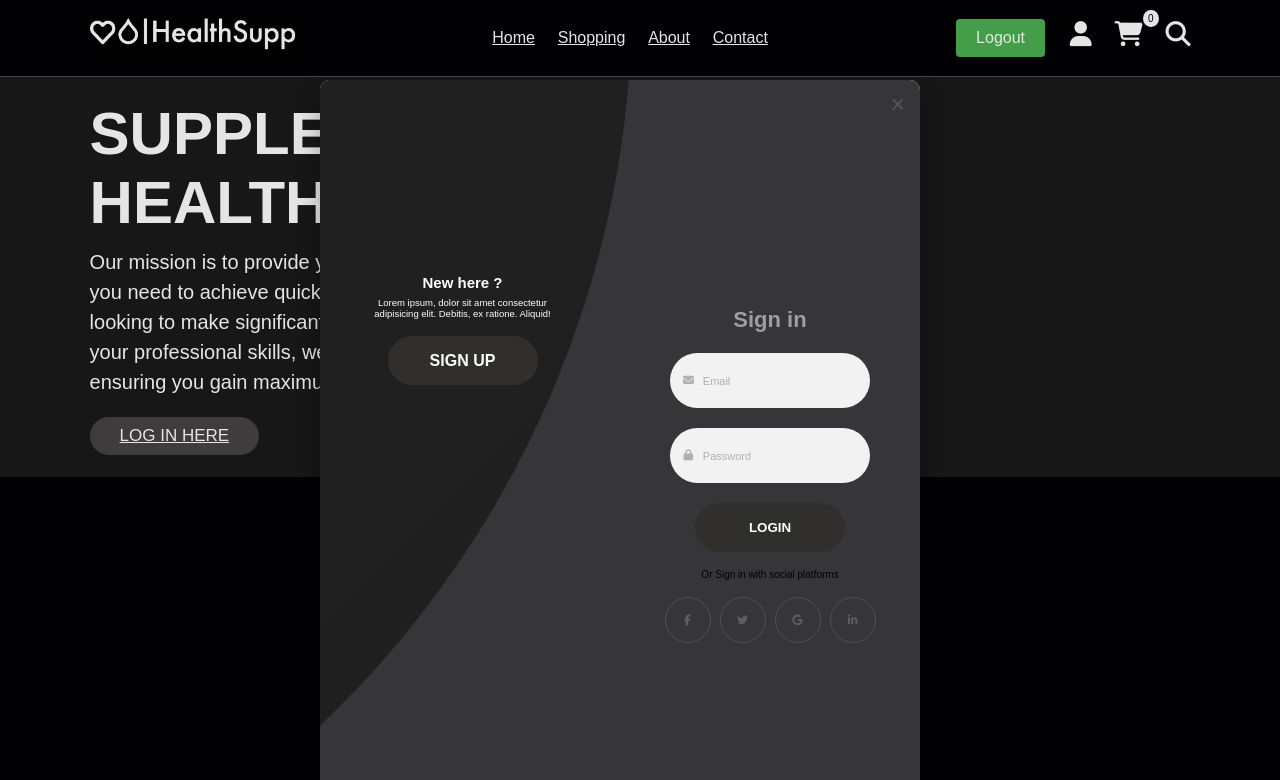
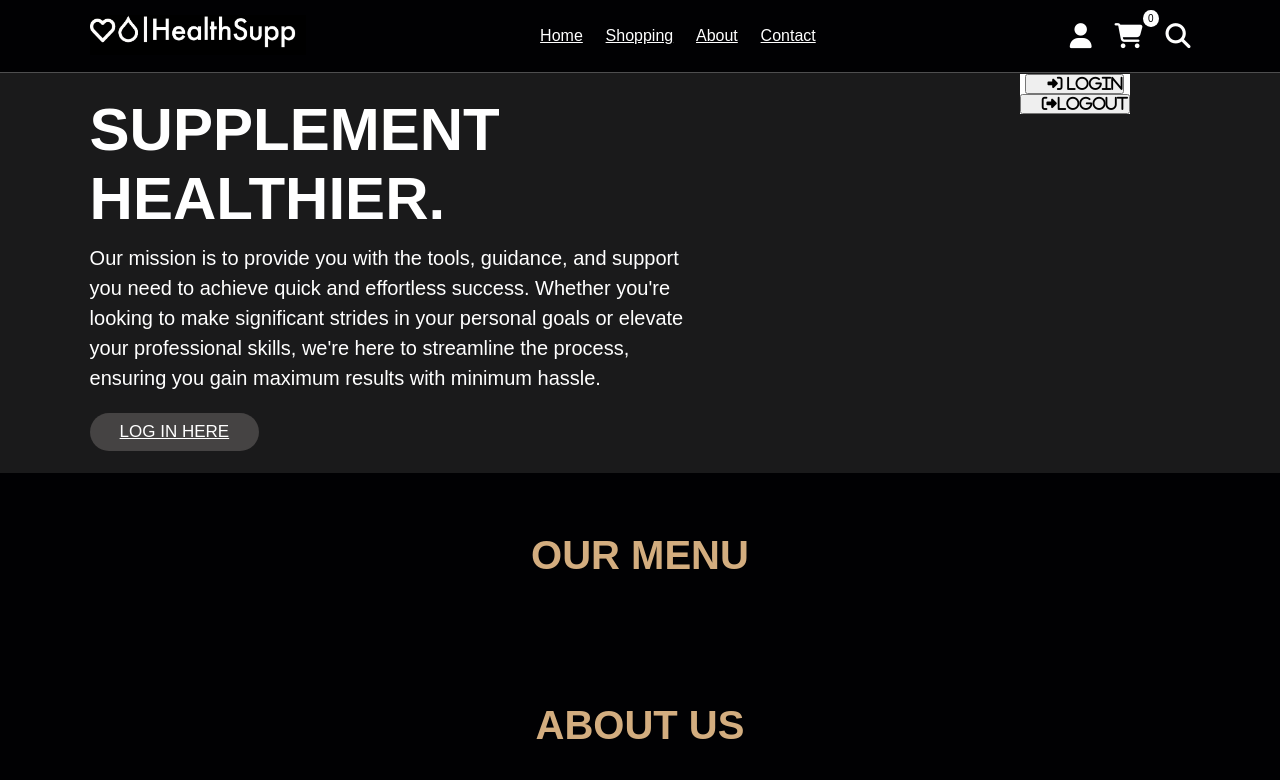
Before and after one commit to Azzni96/HEALTHYSUPP, a website built with Vite: page index.html in a window 1280 px wide. Both pictures are taken after a click on the element 1080 px from the left and 34 px from the top of the page. Shown: the top 780 px of the page. Built offline with nearby package versions, Linux system fonts and the light colour scheme; files whose address does not match are found by name.

Commit message:
header fixed

```diff
--- a/index.html
+++ b/index.html
@@ -34,14 +34,18 @@
       </nav>
       <div class="icons">
         <!-- Lisää tämä HTML-elementti, johon käyttäjän nimi näytetään -->
-        <div id="username-display" style="display: none;"></div>
-        <button id="logoutbtn" onclick="logout()" class="active">Logout</button>
-
         <div class="fas fa-user" id="user-btn"></div>
         <div class="fas fa-shopping-cart" id="cart-btn"></div>
         <span class="quantity">0</span>
         <div class="fas fa-search" id="search-btn"></div>
         <div class="fas fa-bars" id="menu-btn"></div>
+        <div class="logbar">
+          <h2 id="username-display" style="display: none;"></h2>
+          <button><div class="fas fa-right-to-bracket" id="LoginBtn"> Login</div></button>
+          <button id="logoutbtn" onclick="logout()" class="active">
+          <div class="fas fa-right-from-bracket" id="log">Logout</div>
+          </button>
+        </div>
       </div>
       <div class="search-form">
         <input type="search" id="search-box" placeholder="search here...">
@@ -215,7 +219,7 @@
         <input type="text" id="name" placeholder="Your Name" required>
         <input type="email" id="email" placeholder="Your Email" required>
         <textarea id="feedback" placeholder="Your Feedback" rows="4" required></textarea>
-        <button type="submit">Submit Feedback</button>
+        <button type="submit" id="feedbackbtn">Submit Feedback</button>
       </form>
       <div class="feedback-list" id="feedback-list"></div>
     </div>
--- a/public/main.css
+++ b/public/main.css
@@ -49,6 +49,27 @@ section {
   background: #454343;
   border-radius: 5rem;
   cursor: pointer;
+}
+.logbar{
+  right: 150px;
+  display: none;
+  align-items: center;
+  flex-direction: column;
+  position: absolute;
+  margin-top: 25px;
+  background-color: #fff;
+}
+.logbar.active {
+  display: flex;
+}
+#LoginBtn{
+  color: #000;
+  font-size: 15px;
+}
+
+#log{
+  color: #000;
+  font-size: 15px;
 }
 
 .btn:hover {
@@ -1049,7 +1070,7 @@ footer {
   color: #333;
 }
 
-button {
+#feedbackbtn {
   /* Add styles for the logout button */
   background-color: #4CAF50; /* Green */
   border: none;
@@ -1064,9 +1085,7 @@ button {
   border-radius: 4px;
 }
 
-button:hover {
-  background-color: #45a049; /* Darker green */
-}
+
 
 
 
--- a/src/nav.ts
+++ b/src/nav.ts
@@ -3,23 +3,32 @@ export function setupNavListeners() {
     const searchForm = document.querySelector('.search-form') as HTMLElement | null;
     const cartItem = document.querySelector('.cart-items-container') as HTMLElement | null;
     const userModal = document.querySelector("#user-modal") as HTMLDialogElement | null;
+    const LoginModel = document.querySelector('#LoginBtn') as HTMLDialogElement | null;
+    const logbar = document.querySelector('.logbar') as HTMLElement | null;
     const closeModalBtn = document.querySelector("#close-modal") as HTMLElement | null;
     const userbtn = document.querySelector("#user-btn") as HTMLElement | null;
     const loginbtn = document.querySelector(".login-btn") as HTMLElement | null;
     const searchButton = document.getElementById('search-btn') as HTMLElement | null;
     const searchInput = document.getElementById('search-box') as HTMLInputElement | null;
+    const sign_in_btn = document.querySelector("#sign-in-btn") as HTMLElement;
+    const sign_up_btn = document.querySelector("#sign-up-btn") as HTMLElement;
+    const container = document.querySelector(".container") as HTMLElement;
 
     // Toggle navbar visibility
     if (navbar && document.querySelector('#menu-btn')) {
       (document.querySelector('#menu-btn') as HTMLElement).onclick = () => {
-        navbar.classList.toggle('active');
+        navbar?.classList.toggle('active');
         cartItem?.classList.remove('active');
         searchForm?.classList.remove('active');
-
-        const logoutBtn = document.querySelector('#logoutbtn') as HTMLElement | null;
-        if (logoutBtn) {
-          logoutBtn.classList.toggle('active');
-        }
+        logbar?.classList.remove('active');
+      };
+    }
+    if (logbar && userbtn){
+      userbtn.onclick = () => {
+        logbar?.classList.toggle('active');
+        navbar?.classList.remove('active');
+        cartItem?.classList.remove('active');
+        searchForm?.classList.remove('active');
       };
     }
 
@@ -29,6 +38,7 @@ export function setupNavListeners() {
         cartItem?.classList.toggle('active');
         navbar?.classList.remove('active');
         searchForm?.classList.remove('active');
+        logbar?.classList.remove('active');
       };
     }
 
@@ -38,16 +48,16 @@ export function setupNavListeners() {
         searchForm?.classList.toggle('active');
         navbar?.classList.remove('active');
         cartItem?.classList.remove('active');
+        logbar?.classList.remove('active');
       };
     }
 
     // Open and close user modal
-    if (userbtn) {
-      userbtn.onclick = () => {
+    if (LoginModel) {
+      LoginModel.onclick = () => {
         userModal?.showModal();
       };
     }
-
     if (closeModalBtn) {
       closeModalBtn.onclick = () => {
         userModal?.close();
@@ -59,6 +69,18 @@ export function setupNavListeners() {
         userModal?.showModal();
       };
     }
+
+  if (sign_up_btn) {
+    sign_up_btn.addEventListener("click", () => {
+      container?.classList.add("sign-up-mode");
+    });
+  }
+
+  if (sign_in_btn) {
+    sign_in_btn.addEventListener("click", () => {
+      container?.classList.remove("sign-up-mode");
+    });
+  }
 
     // Close navbar, cart, and search on scroll
     window.onscroll = () => {
```
Also changed, not shown: Menu.html (+7 -4 lines), 1 other file.
